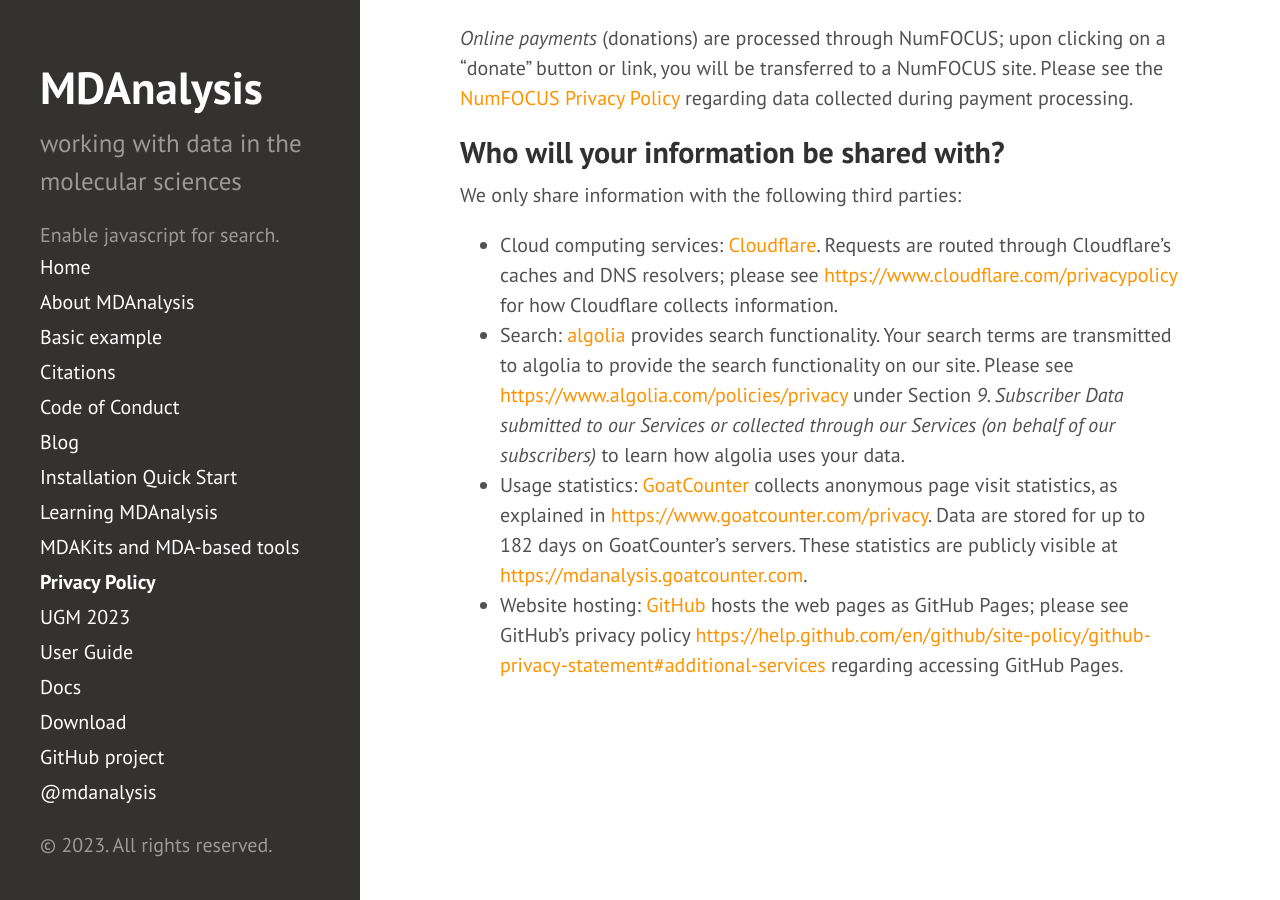
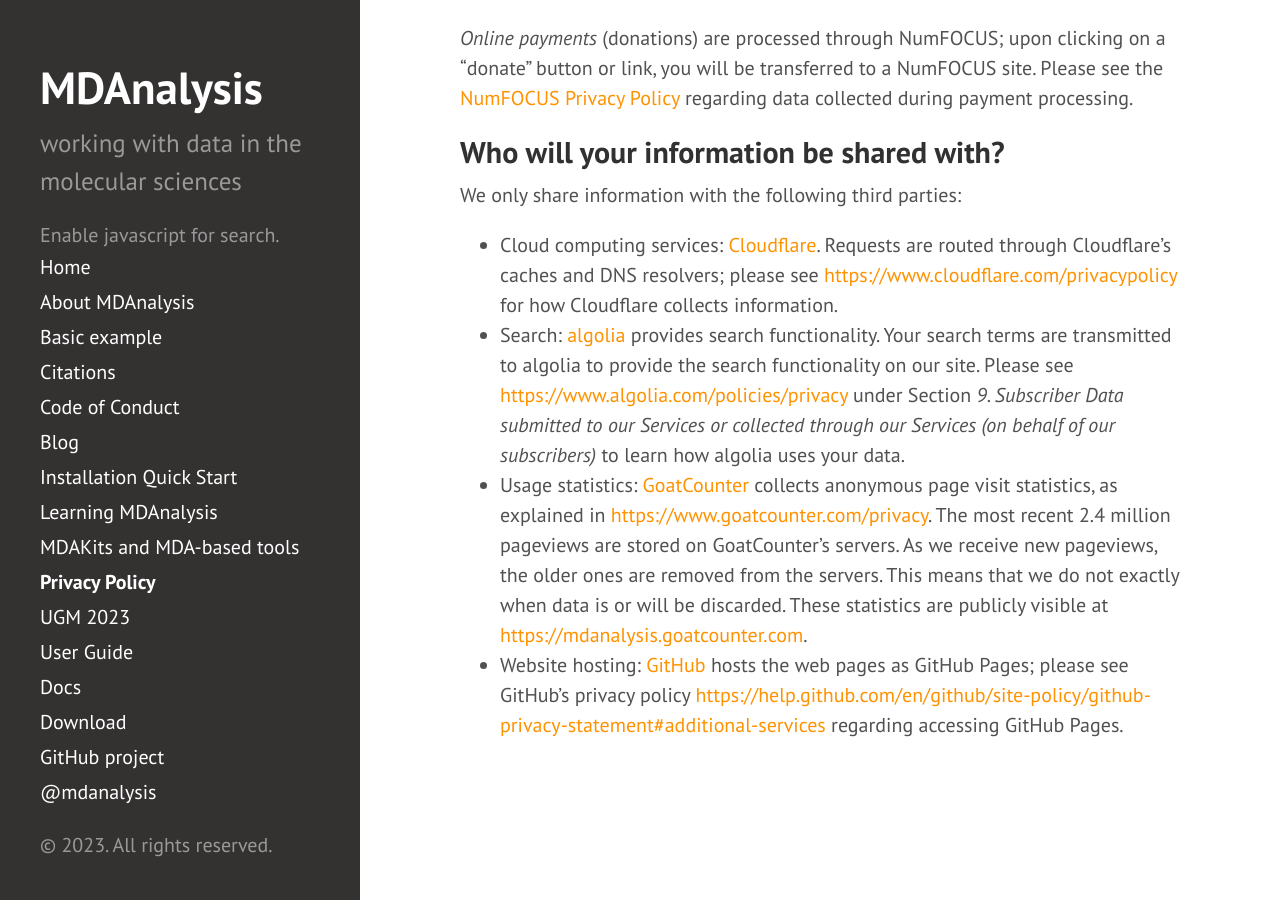
Before and after one commit to MDAnalysis/MDAnalysis.github.io, a Jekyll site: the page built from pages/privacy.md, in a window 1280 px wide and 900 px high, scrolled down 525 px. Built offline with Jekyll 4.4.1, drawn with Linux system fonts in a browser that asks for light colours; comment, search, counter and statistics services are not loaded.

Commit message:
update goatcounter policy

```diff
--- a/pages/privacy.md
+++ b/pages/privacy.md
@@ -48,7 +48,8 @@ We only share information with the following third parties:
 * Usage statistics: [GoatCounter][] collects anonymous page visit
   statistics, as explained in
   [https://www.goatcounter.com/privacy](https://www.goatcounter.com/privacy).
-  Data are stored for up to 182 days on GoatCounter's servers.
+  The most recent 2.4 million pageviews are stored on GoatCounter's servers.
+  As we receive new pageviews, the older ones are removed from the servers. This means that we do not exactly when data is or will be discarded.
   These statistics are publicly visible at
   [https://mdanalysis.goatcounter.com](https://mdanalysis.goatcounter.com/).
 * Website hosting: [GitHub](https://github.com/) hosts the web pages
```
